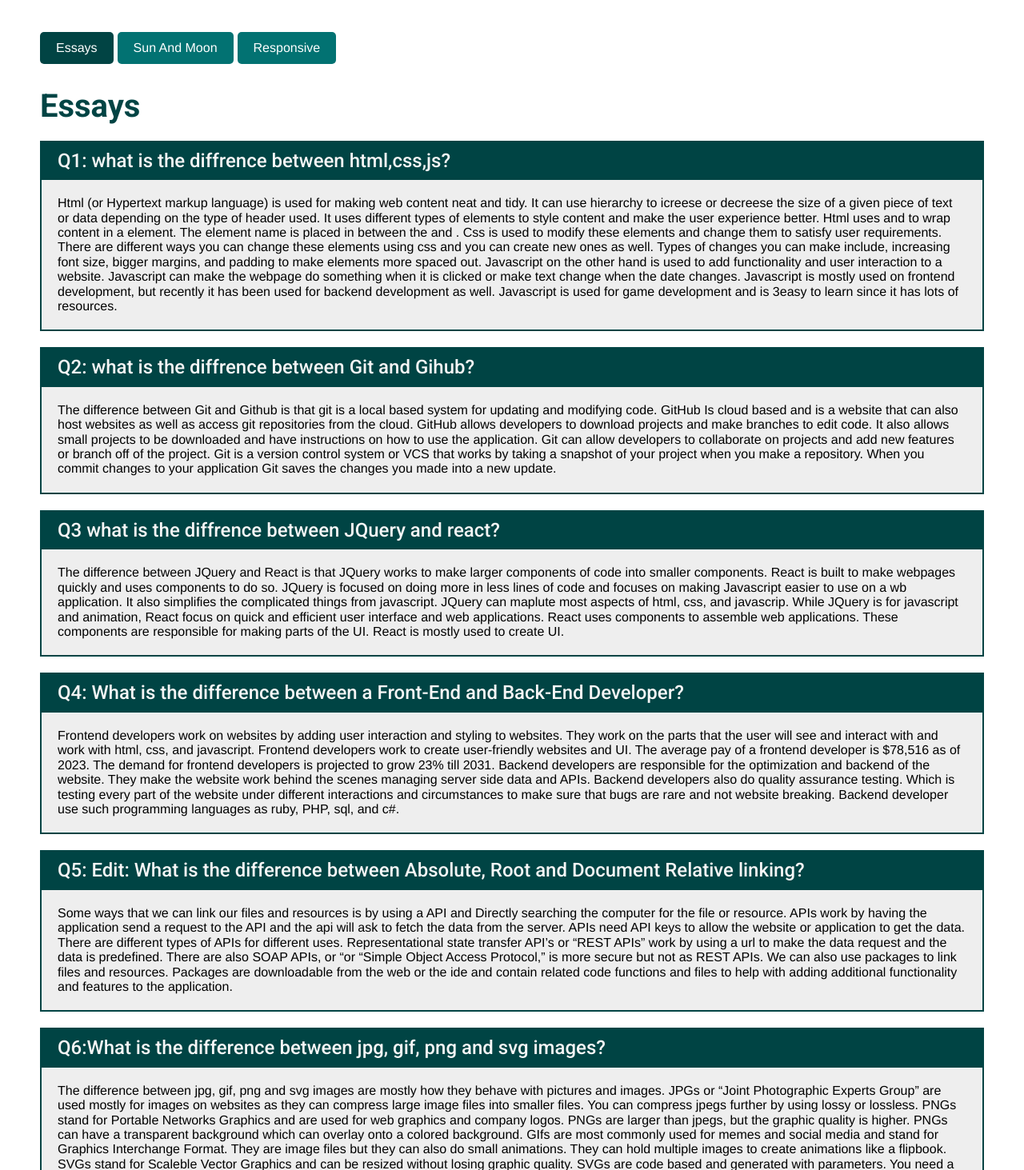
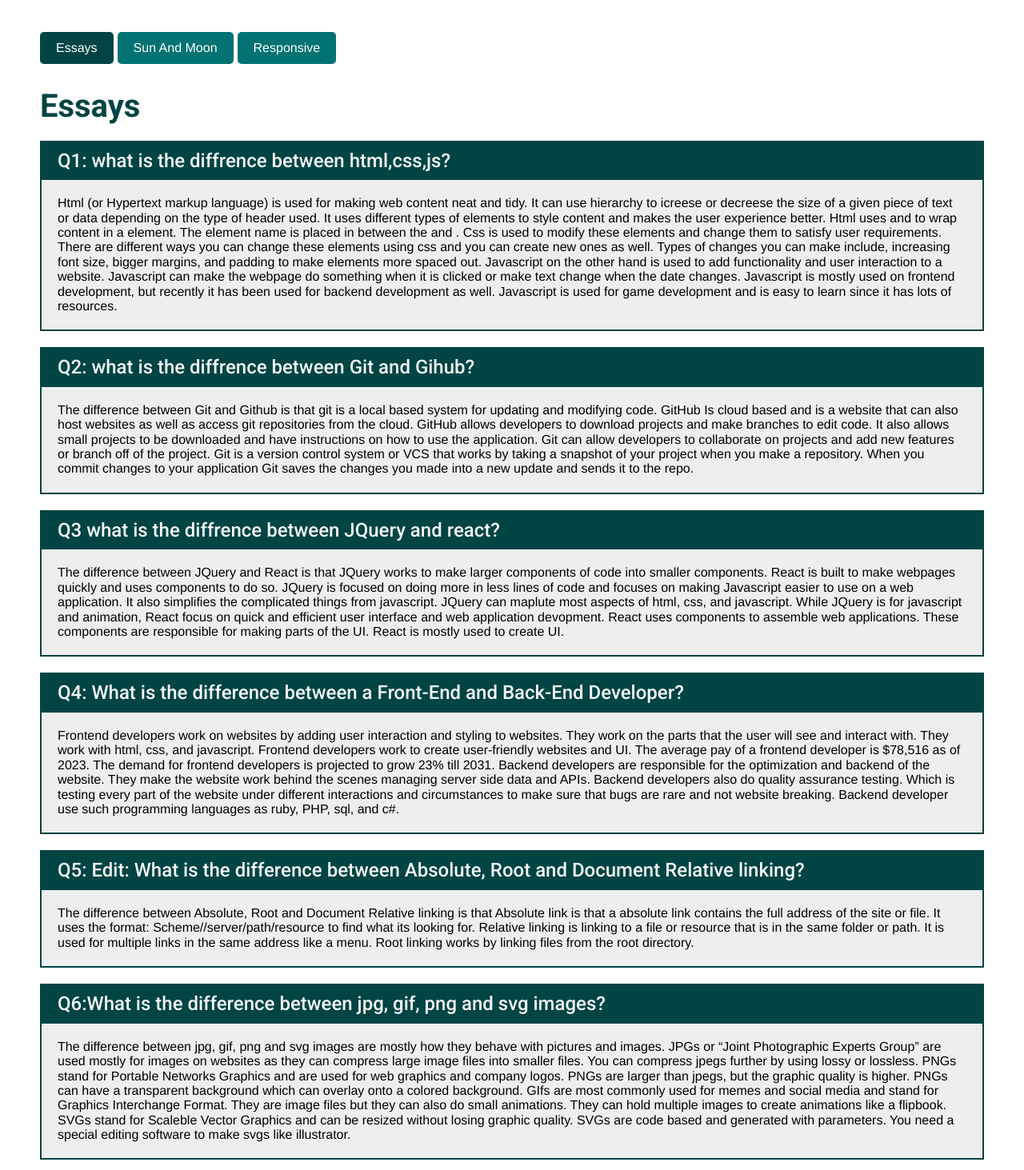
Before and after one commit to adrian1gp/UCLAX-WEB1-adrian-gonzalez-pacheco-3, a React (Vite) app: page /#/course-work in a window 1280 px wide. Shown: the part 351-1814 px from the top of the page at 80% size. Built offline with nearby package versions, Linux system fonts and the light colour scheme.

Commit message:
Essays finshed and checked for spelling mistakes.

```diff
--- a/src/Pages/CourseWork/Essays/Essays.jsx
+++ b/src/Pages/CourseWork/Essays/Essays.jsx
@@ -8,33 +8,33 @@ const Essays = () => {
         <EssaysStyled className='Essays'>
             <h2>Essays</h2>
             <Essay question='Q1: what is the diffrence between html,css,js?'>
-            Html (or Hypertext markup language) is used for making web content neat and tidy. It can use hierarchy to icreese or decreese the size of a given piece of text or data depending on the type of header used. It uses different types of elements to style content and make the user experience better. Html uses <> and </> to wrap content in a element. The element name is placed in between the <> and </>. Css is used to modify these elements and change them to satisfy user requirements. There are different ways you can change these elements using css and you can create new ones as well. Types of changes you can make include, increasing font size, bigger margins, and padding to make elements more spaced out.
+            Html (or Hypertext markup language) is used for making web content neat and tidy. It can use hierarchy to icreese or decreese the size of a given piece of text or data depending on the type of header used. It uses different types of elements to style content and makes the user experience better. Html uses <> and </> to wrap content in a element. The element name is placed in between the <> and </>. Css is used to modify these elements and change them to satisfy user requirements. There are different ways you can change these elements using css and you can create new ones as well. Types of changes you can make include, increasing font size, bigger margins, and padding to make elements more spaced out.
 
-Javascript on the other hand is used to add functionality and user interaction to a website. Javascript can make the webpage do something when it is clicked or make text change when the date changes. Javascript is mostly used on frontend development, but recently it has been used for backend development as well. Javascript is used for game development and is 3easy to learn since it has lots of resources.
+Javascript on the other hand is used to add functionality and user interaction to a website. Javascript can make the webpage do something when it is clicked or make text change when the date changes. Javascript is mostly used on frontend development, but recently it has been used for backend development as well. Javascript is used for game development and is easy to learn since it has lots of resources.
+
 
             </Essay>
             <Essay question='Q2: what is the diffrence between Git and Gihub?'>
             The difference between Git and Github is that git is a local based system for updating and modifying code. GitHub Is cloud based and is a website that can also host websites as well as access git repositories from the cloud. GitHub allows developers to download projects and make branches to edit code. It also allows small projects to be downloaded and have instructions on how to use the application. Git can allow developers to collaborate on projects and add new features or branch off of the project.
 
-Git is a version control system or VCS that works by taking a snapshot of your project when you make a repository. When you commit changes to your application Git saves the changes you made into a new update.
+Git is a version control system or VCS that works by taking a snapshot of your project when you make a repository. When you commit changes to your application Git saves the changes you made into a new update and sends it to the repo.
 
             </Essay>
             <Essay question='Q3 what is the diffrence between JQuery and react?'>
-            The difference between JQuery and React is that JQuery works to make larger components of code into smaller components. React is built to make webpages quickly and uses components to do so. JQuery is focused on doing more in less lines of code and focuses on making Javascript easier to use on a wb application. It also simplifies the complicated things from javascript. JQuery can maplute most aspects of html, css, and javascrip.
+            The difference between JQuery and React is that JQuery works to make larger components of code into smaller components. React is built to make webpages quickly and uses components to do so. JQuery is focused on doing more in less lines of code and focuses on making Javascript easier to use on a web application. It also simplifies the complicated things from javascript. JQuery can maplute most aspects of html, css, and javascript.
 
-While JQuery is for javascript and animation, React focus on quick and efficient user interface and web applications. React uses components to assemble web applications. These components are responsible for making parts of the UI. React is mostly used to create UI.
+While JQuery is for javascript and animation, React focus on quick and efficient user interface and web application devopment. React uses components to assemble web applications. These components are responsible for making parts of the UI. React is mostly used to create UI.
+
 
             </Essay>
             <Essay question='Q4: What is the difference between a Front-End and Back-End Developer?'>
-            Frontend developers work on websites by adding user interaction and styling to websites. They work on the parts that the user will see and interact with and work with html, css, and javascript. Frontend developers work to create user-friendly websites and UI. The average pay of a frontend developer is $78,516 as of 2023. The demand for frontend developers is projected to grow 23% till 2031.
+            Frontend developers work on websites by adding user interaction and styling to websites. They work on the parts that the user will see and interact with. They work with html, css, and javascript. Frontend developers work to create user-friendly websites and UI. The average pay of a frontend developer is $78,516 as of 2023. The demand for frontend developers is projected to grow 23% till 2031.
 
 Backend developers are responsible for the optimization and backend of the website. They make the website work behind the scenes managing server side data and APIs. Backend developers also do quality assurance testing. Which is testing every part of the website under different interactions and circumstances to make sure that bugs are rare and not website breaking. Backend developer use such programming languages as ruby, PHP, sql, and c#.
 
             </Essay>
             <Essay question='Q5: Edit: What is the difference between Absolute, Root and Document Relative linking?'>
-            Some ways that we can link our files and resources is by using a API and Directly searching the computer for the file or resource. APIs work by having the application send a request to the API and the api will ask to fetch the data from the server. APIs need API keys to allow the website or application to get the data. There are different types of APIs for different uses. Representational state transfer API’s or “REST APIs” work by using a url to make the data request and the data is predefined. There are also SOAP APIs, or “or “Simple Object Access Protocol,” is more secure but not as REST APIs.
-
-We can also use packages to link files and resources. Packages are downloadable from the web or the ide and contain related code functions and files to help with adding additional functionality and features to the application.
+            The difference between Absolute, Root and Document Relative linking is that Absolute link is that a absolute link contains the full address of the site or file. It uses the format: Scheme//server/path/resource to find what its looking for.  Relative linking is linking to a file or resource that is in the same folder or path. It is used for multiple links in the same address like a menu. Root linking works by linking files from the root directory.
 
             </Essay>
             <Essay question='Q6:What is the difference between jpg, gif, png and svg images?'>
```
